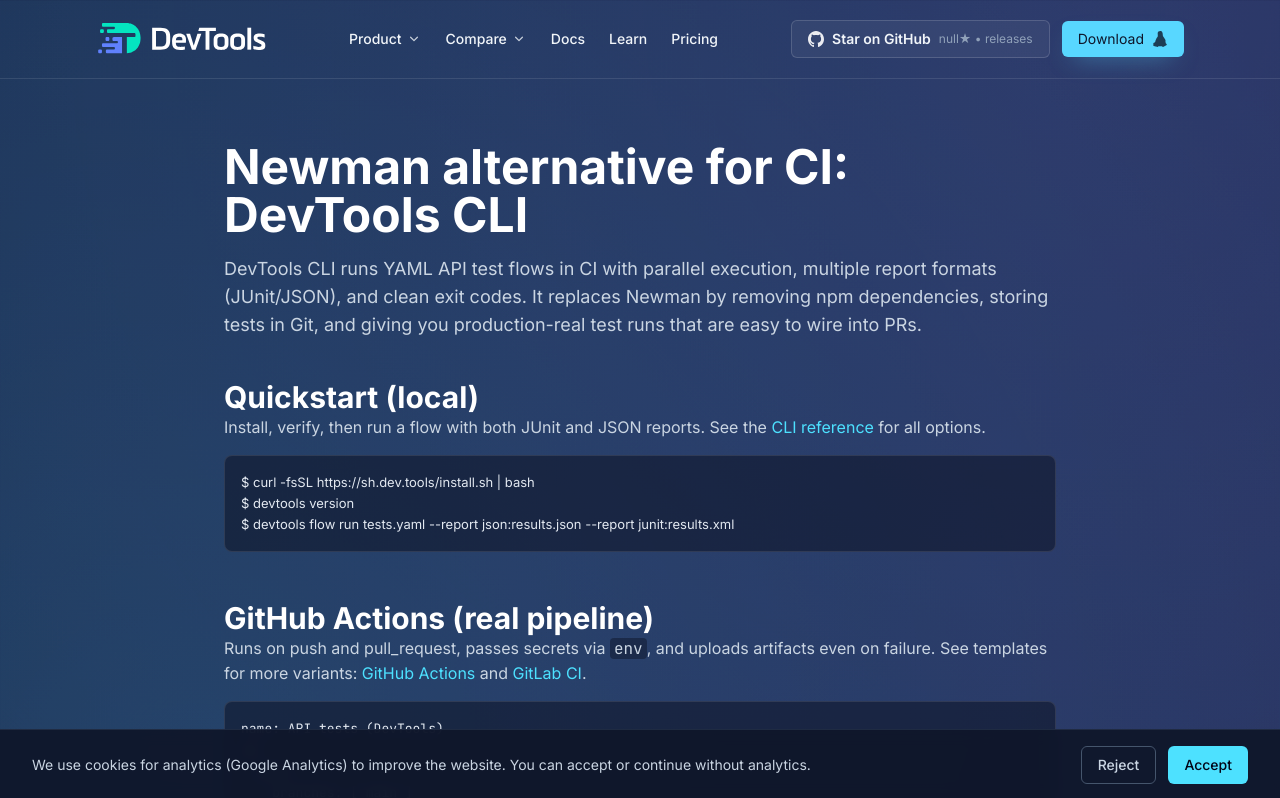
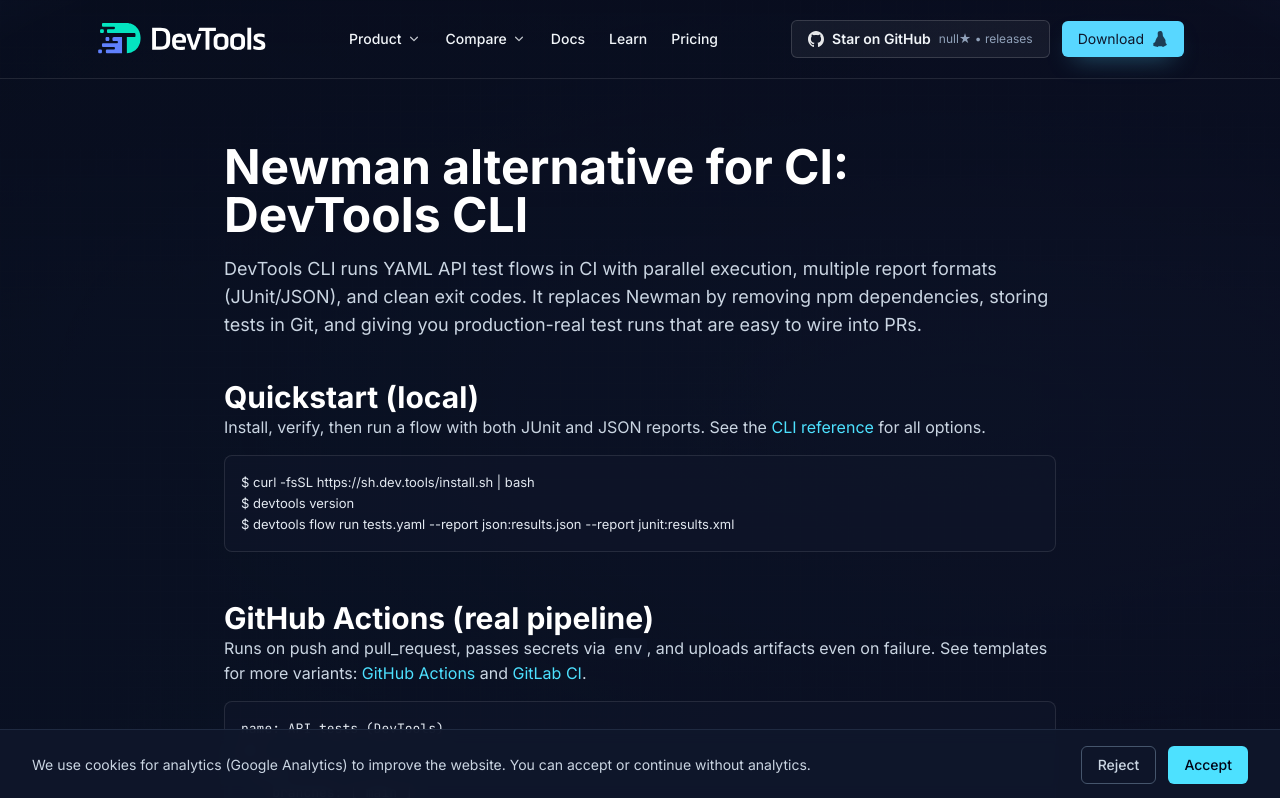
Before and after one commit to the-dev-tools/dev-tools-website, a Next.js app: page /guides/newman-alternative-ci in a window 1280 px wide. Shown: the top 798 px of the page. Built offline with nearby package versions, Linux system fonts and the light colour scheme; no server answers.

Commit message:
color update

```diff
--- a/app/globals.css
+++ b/app/globals.css
@@ -20,17 +20,95 @@
 /* Base styles */
 @layer base {
   :root {
+    /* Brand colors */
     --color-neon: #4de1ff;
+    --color-neon-rgb: 77, 225, 255;
+
+    /* Gradient accent colors (RGB values for rgba() usage) */
+    --color-cyan-rgb: 88, 215, 255;       /* #58d7ff - primary glow */
+    --color-cyan-mid-rgb: 59, 192, 232;   /* mid-tone fade */
+    --color-purple-rgb: 143, 125, 250;    /* accent purple */
+
+    /* Dark backgrounds (RGB values) */
+    --color-dark-rgb: 5, 8, 22;           /* primary dark for vignettes */
+    --color-dark-fade-rgb: 9, 13, 30;     /* gradient fade endpoint */
+
+    /* System background tuning (global) */
+    --system-radial-opacity: 0.28; /* desktop default */
+    --system-grid-opacity: 0.08;   /* desktop default */
+    --system-vignette-top: 0.26;   /* navbar mask strength */
   }
 
   body {
     font-family: 'Inter', system-ui, -apple-system, BlinkMacSystemFont, 'Segoe UI', sans-serif;
     -webkit-font-smoothing: antialiased;
     -moz-osx-font-smoothing: grayscale;
+    position: relative; /* anchor pseudo overlays */
+    z-index: 0;
   }
 
   code, pre {
     font-family: 'JetBrains Mono', ui-monospace, monospace;
+  }
+
+  /* Ensure page content paints above the fixed overlays */
+  body > * {
+    position: relative;
+    z-index: 1;
+  }
+
+  /* Global system UI background overlays (CSS-only) */
+  body::before,
+  body::after {
+    content: '';
+    pointer-events: none;
+    position: fixed;
+    inset: 0;
+  }
+
+  /* Allow opt-out on specific pages by adding class to <body> */
+  body.system-bg-off::before,
+  body.system-bg-off::after {
+    display: none;
+  }
+
+  /* Radial light (right) + subtle grid (combined) */
+  body::before {
+    z-index: 0; /* below page content */
+    background-image:
+      /* Radial light fields on the right */
+      radial-gradient(120% 85% at 75% 50%, rgba(var(--color-cyan-rgb), 0.30) 0%, rgba(var(--color-cyan-rgb), 0.18) 24%, rgba(var(--color-cyan-mid-rgb), 0.10) 40%, rgba(var(--color-dark-fade-rgb), 0) 62%),
+      radial-gradient(85% 60% at 82% 56%, rgba(var(--color-purple-rgb), 0.16) 0%, rgba(var(--color-purple-rgb), 0.10) 28%, rgba(var(--color-dark-fade-rgb), 0) 60%),
+      /* Subtle grid (screen-space) */
+      repeating-linear-gradient(0deg, rgba(255, 255, 255, var(--system-grid-opacity)) 0 1px, transparent 1px 16px),
+      repeating-linear-gradient(90deg, rgba(255, 255, 255, calc(var(--system-grid-opacity) * 0.9)) 0 1px, transparent 1px 16px);
+    background-blend-mode: normal, normal, soft-light, soft-light;
+    opacity: var(--system-radial-opacity);
+  }
+
+  /* Vignette edges + top fade to keep navbar clean */
+  body::after {
+    z-index: 0;
+    background-image:
+      radial-gradient(120% 110% at 50% 56%, rgba(var(--color-dark-rgb), 0.85) 62%, rgba(var(--color-dark-rgb), 0.55) 78%, rgba(var(--color-dark-rgb), 0) 100%),
+      linear-gradient(to bottom, rgba(var(--color-dark-rgb), var(--system-vignette-top)) 0%, rgba(var(--color-dark-rgb), 0.12) 22%, rgba(var(--color-dark-rgb), 0) 38%);
+    background-blend-mode: normal;
+  }
+
+  @media (max-width: 640px) {
+    :root {
+      --system-radial-opacity: 0.22;
+      --system-grid-opacity: 0.06;
+      --system-vignette-top: 0.30;
+    }
+    body::before {
+      background-image:
+        radial-gradient(130% 100% at 64% 52%, rgba(var(--color-cyan-rgb), 0.26) 0%, rgba(var(--color-cyan-rgb), 0.16) 24%, rgba(var(--color-cyan-mid-rgb), 0.10) 40%, rgba(var(--color-dark-fade-rgb), 0) 62%),
+        radial-gradient(90% 70% at 72% 58%, rgba(var(--color-purple-rgb), 0.14) 0%, rgba(var(--color-purple-rgb), 0.08) 30%, rgba(var(--color-dark-fade-rgb), 0) 60%),
+        repeating-linear-gradient(0deg, rgba(255, 255, 255, var(--system-grid-opacity)) 0 1px, transparent 1px 18px),
+        repeating-linear-gradient(90deg, rgba(255, 255, 255, calc(var(--system-grid-opacity) * 0.9)) 0 1px, transparent 1px 18px);
+      opacity: var(--system-radial-opacity);
+    }
   }
 }
 
--- a/components/home/Hero.tsx
+++ b/components/home/Hero.tsx
@@ -53,7 +53,7 @@
 
           <Link
             href="/cli"
-            className="inline-flex items-center justify-center gap-2 rounded-xl border border-[#58D7FF]/60 bg-transparent px-6 py-3 text-base font-semibold text-[#58D7FF] transition hover:bg-[#58D7FF]/10 hover:text-white"
+            className="inline-flex items-center justify-center gap-2 rounded-xl border border-neon/60 bg-transparent px-6 py-3 text-base font-semibold text-neon transition hover:bg-neon/10 hover:text-white"
           >
             Install CLI
           </Link>
@@ -70,11 +70,9 @@
       {/* Right: Screenshot */}
       <div className="relative flex-1 md:flex-[1.35] overflow-hidden md:overflow-visible">
         <div className="pointer-events-none absolute inset-0 -z-10" aria-hidden="true">
-          <div className="absolute left-1/2 top-1/2 h-[150%] w-[125%] max-w-[840px] -translate-x-1/2 -translate-y-1/2 rounded-[46px] bg-slate-950/60 blur-[120px] opacity-80"></div>
-          <div className="absolute left-1/2 top-1/2 h-[135%] w-[118%] max-w-[760px] -translate-x-1/2 -translate-y-1/2 rounded-[50px] bg-[radial-gradient(circle_at_25%_25%,rgba(88,215,255,0.20),transparent_65%),radial-gradient(circle_at_75%_75%,rgba(201,125,255,0.25),transparent_68%)] opacity-60"></div>
-          <div className="absolute left-1/2 bottom-[-18%] h-[55%] w-[70%] -translate-x-1/2 rounded-full bg-[#090c1f] opacity-60 blur-[68px]"></div>
+          <div className="absolute left-1/2 bottom-[-18%] h-[55%] w-[70%] -translate-x-1/2 rounded-full bg-[rgb(9,13,30)] opacity-60 blur-[68px]"></div>
         </div>
-        <div className="group relative mx-auto w-full max-w-[580px] overflow-hidden rounded-xl border border-white/10 bg-white/5 shadow-[0_35px_60px_-25px_rgba(17,26,56,0.35)] backdrop-blur md:-mr-24 md:w-[135%] md:max-w-none md:rounded-xl md:shadow-[0_55px_90px_-35px_rgba(17,26,56,0.45)]">
+        <div className="group relative mx-auto w-full max-w-[580px] overflow-hidden rounded-xl border border-white/10 bg-white/5 shadow-[0_35px_60px_-25px_rgba(5,8,22,0.35)] backdrop-blur md:-mr-24 md:w-[135%] md:max-w-none md:rounded-xl md:shadow-[0_55px_90px_-35px_rgba(5,8,22,0.45)]">
           <picture>
             <source
               type="image/webp"
@@ -97,7 +95,7 @@
             className="absolute inset-0 flex items-center justify-center bg-slate-950/0 transition duration-300 focus-visible:outline focus-visible:outline-2 focus-visible:outline-offset-4 focus-visible:outline-neon group-hover:bg-slate-950/25"
             aria-label="Play demo"
           >
-            <span className="flex h-16 w-16 items-center justify-center rounded-full bg-slate-950/65 backdrop-blur-lg text-white opacity-0 shadow-[0_22px_44px_-22px_rgba(5,10,26,0.85)] transition duration-300 group-hover:scale-105 group-hover:bg-slate-950/80 group-hover:opacity-100 md:h-20 md:w-20">
+            <span className="flex h-16 w-16 items-center justify-center rounded-full bg-slate-950/65 backdrop-blur-lg text-white opacity-0 shadow-[0_22px_44px_-22px_rgba(5,8,22,0.85)] transition duration-300 group-hover:scale-105 group-hover:bg-slate-950/80 group-hover:opacity-100 md:h-20 md:w-20">
               <svg xmlns="http://www.w3.org/2000/svg" viewBox="0 0 24 24" fill="currentColor" className="ml-1 h-10 w-10 opacity-90">
                 <path d="M8.25 5.75v12.5a.75.75 0 0 0 1.142.642l9-6.25a.75.75 0 0 0 0-1.284l-9-6.25A.75.75 0 0 0 8.25 5.75Z" />
               </svg>
@@ -109,19 +107,19 @@
         <dl className="mt-8 grid grid-cols-3 gap-6 text-center">
           <div className="flex flex-col items-center text-center">
             <dd className="mt-2 text-white">
-              <span className="block text-2xl font-extrabold text-[#58D7FF]">Parallel</span>
+              <span className="block text-2xl font-extrabold text-neon">Parallel</span>
               <span className="mt-1 block text-sm font-semibold uppercase tracking-wide">By default</span>
             </dd>
           </div>
           <div className="flex flex-col items-center text-center">
             <dd className="mt-2 text-white">
-              <span className="block text-2xl font-extrabold text-[#58D7FF]">CI outputs</span>
+              <span className="block text-2xl font-extrabold text-neon">CI outputs</span>
               <span className="mt-1 block text-sm font-semibold uppercase tracking-wide">JUnit/JSON</span>
             </dd>
           </div>
           <div className="flex flex-col items-center text-center">
             <dd className="mt-2 text-white">
-              <span className="block text-2xl font-extrabold text-[#58D7FF]">Local-first</span>
+              <span className="block text-2xl font-extrabold text-neon">Local-first</span>
               <span className="mt-1 block text-sm font-semibold uppercase tracking-wide">No cloud</span>
             </dd>
           </div>
@@ -138,7 +136,7 @@
           onClick={() => setDemoOpen(false)}
         >
           <div className="flex h-full w-full items-center justify-center px-4" onClick={e => e.stopPropagation()}>
-            <div className="relative w-full max-w-4xl overflow-hidden rounded-2xl border border-white/10 bg-slate-950/95 shadow-[0_40px_80px_-30px_rgba(8,12,32,0.85)]">
+            <div className="relative w-full max-w-4xl overflow-hidden rounded-2xl border border-white/10 bg-slate-950/95 shadow-[0_40px_80px_-30px_rgba(5,8,22,0.85)]">
               <button
                 type="button"
                 onClick={() => setDemoOpen(false)}
--- a/components/site/Header.tsx
+++ b/components/site/Header.tsx
@@ -7,7 +7,7 @@
 
 export default function Header() {
   return (
-    <header className="relative border-b border-white/10">
+    <header className="relative z-20 border-b border-white/10">
       {/* Gradient top border */}
       <div className="absolute inset-x-0 -top-px h-px bg-gradient-to-r from-transparent via-white/60 to-transparent"></div>
 
```
